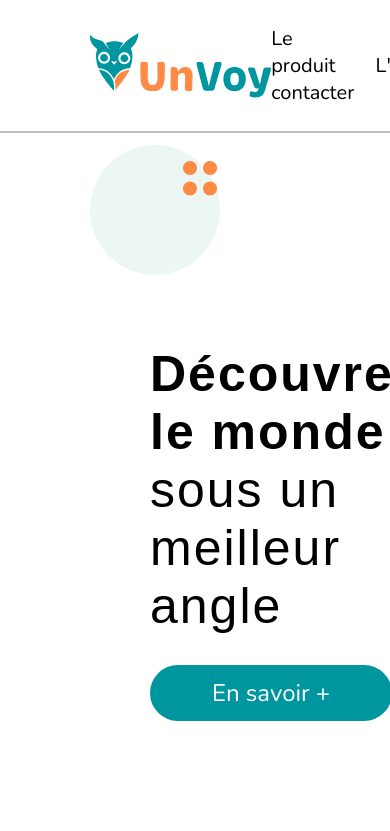
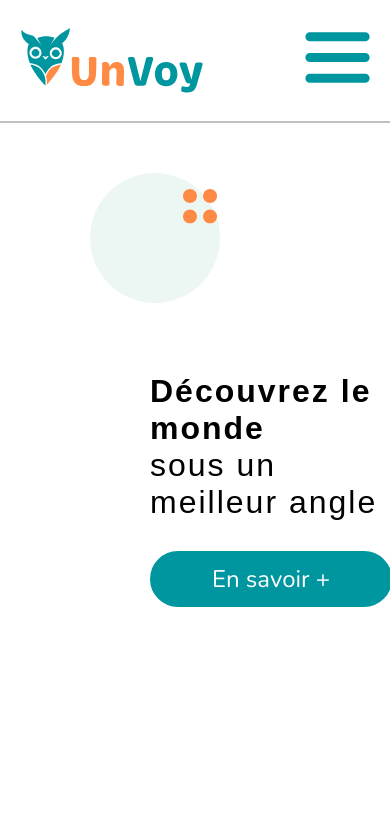
Before and after one commit to Boyadjie/UnVoy, a Next.js app: page / in a window 390 px wide. Shown: the top 831 px of the page. Built offline with nearby package versions, Linux system fonts and the light colour scheme; a web font is replaced by a local one.

Commit message:
header responsive: ok
header lint

```diff
--- /dev/null
+++ b/src/components/landing/header/BurgerNav.tsx
@@ -0,0 +1,47 @@
+'use client';
+import {useState} from 'react';
+
+import Image from 'next/image';
+import Link from 'next/link';
+
+import {smoothScroll} from '../../../utils/smothScrollAction';
+import styles from './header.module.css';
+
+export const BurgerNav = () => {
+  const [open, setOpen] = useState(true);
+  const onClickHandler = async (e: any) => {
+    if (open) {
+      e.target.style.transform = 'rotate(90deg)';
+      e.target.style.transition = 'transform 0.3s';
+    } else {
+      e.target.style.transform = 'rotate(0deg)';
+      e.target.style.transition = 'transform 0.3s';
+    }
+    await setOpen(!open);
+  };
+  return (
+    <div className={styles.burgerLinks}>
+      <Image
+        src="/burgerMenu.svg"
+        alt="Burger Menu Icon"
+        width={65}
+        height={65}
+        onClick={(e) => onClickHandler(e)}
+      />
+      {!open ? (
+        <div className={styles.burgerPopup}>
+          <Link href="/#product" onClick={(e) => smoothScroll(e, 'product')}>
+            Le produit
+          </Link>
+          <Link href="/#team" onClick={(e) => smoothScroll(e, 'team')}>
+            L'équipe
+          </Link>
+          <Link href="/#contact" onClick={(e) => smoothScroll(e, 'contact')}>
+            Nous contacter
+          </Link>
+          <Link href="/Accueil">Découvrir</Link> {/* button */}
+        </div>
+      ) : null}
+    </div>
+  );
+};
--- a/src/components/landing/header/Header.tsx
+++ b/src/components/landing/header/Header.tsx
@@ -1,9 +1,9 @@
 import Image from 'next/image';
-import Link from 'next/link';
 
 import {PrimaryButton} from '../../buttons/PrimaryButton';
 import {BubbleMini} from '../../decorations/BubbleMini';
 import {BubbleSquare} from '../../decorations/BubbleSquare';
+import {BurgerNav} from './BurgerNav';
 import styles from './header.module.css';
 import {Nav} from './Nav';
 
@@ -18,6 +18,7 @@ export const Header = () => {
           height={65}
         />
         <Nav />
+        <BurgerNav />
       </nav>
 
       <section>
--- a/src/components/landing/header/header.module.css
+++ b/src/components/landing/header/header.module.css
@@ -56,3 +56,64 @@
     }
   }
 }
+
+.burgerLinks {
+  display: none;
+}
+
+@media (max-width: 1200px) {
+  .header {
+    nav {
+      padding: 25px 50px;
+    }
+    section {
+      margin-top: 200px;
+      img {
+        display: none;
+      }
+    }
+  }
+}
+
+@media (max-width: 600px) {
+  .header {
+    nav {
+      padding: 25px 20px;
+    }
+    section {
+      div h1 {
+        font-size: 2rem;
+      }
+      img {
+        display: none;
+      }
+    }
+  }
+}
+
+@media (max-width: 900px) {
+  .links {
+    display: none;
+  }
+  .burgerLinks {
+    display: block;
+    .burgerPopup {
+      display: block;
+      font-size: 3rem;
+      position: absolute;
+      top: 100px;
+      right: 0;
+      background-color: var(--primary);
+      color: whitesmoke;
+      padding: 20px;
+      border-radius: 10px;
+      box-shadow: 0 0 10px 0 rgba(0, 0, 0, 0.1);
+      z-index: 100;
+
+      a {
+        display: block;
+        margin-bottom: 10px;
+      }
+    }
+  }
+}
```
Also changed, not shown: public/burgerMenu.svg (added).
